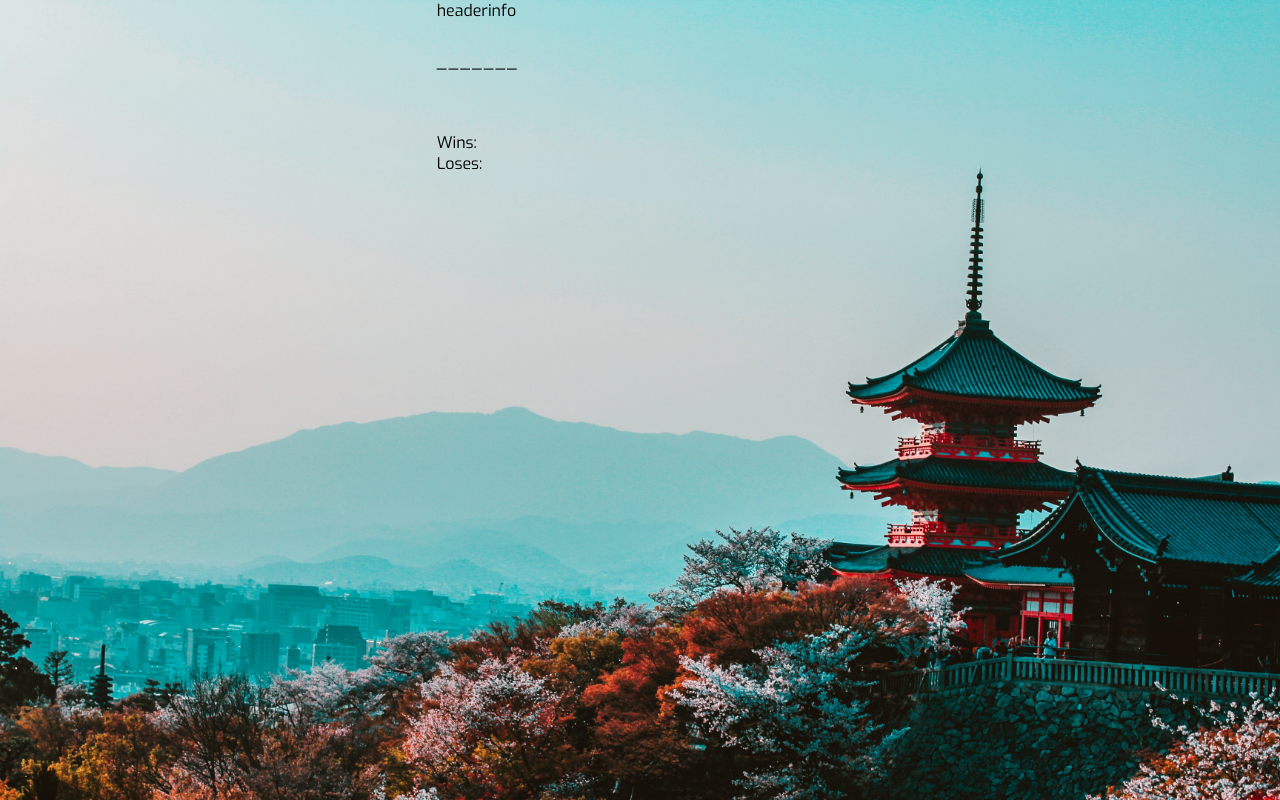
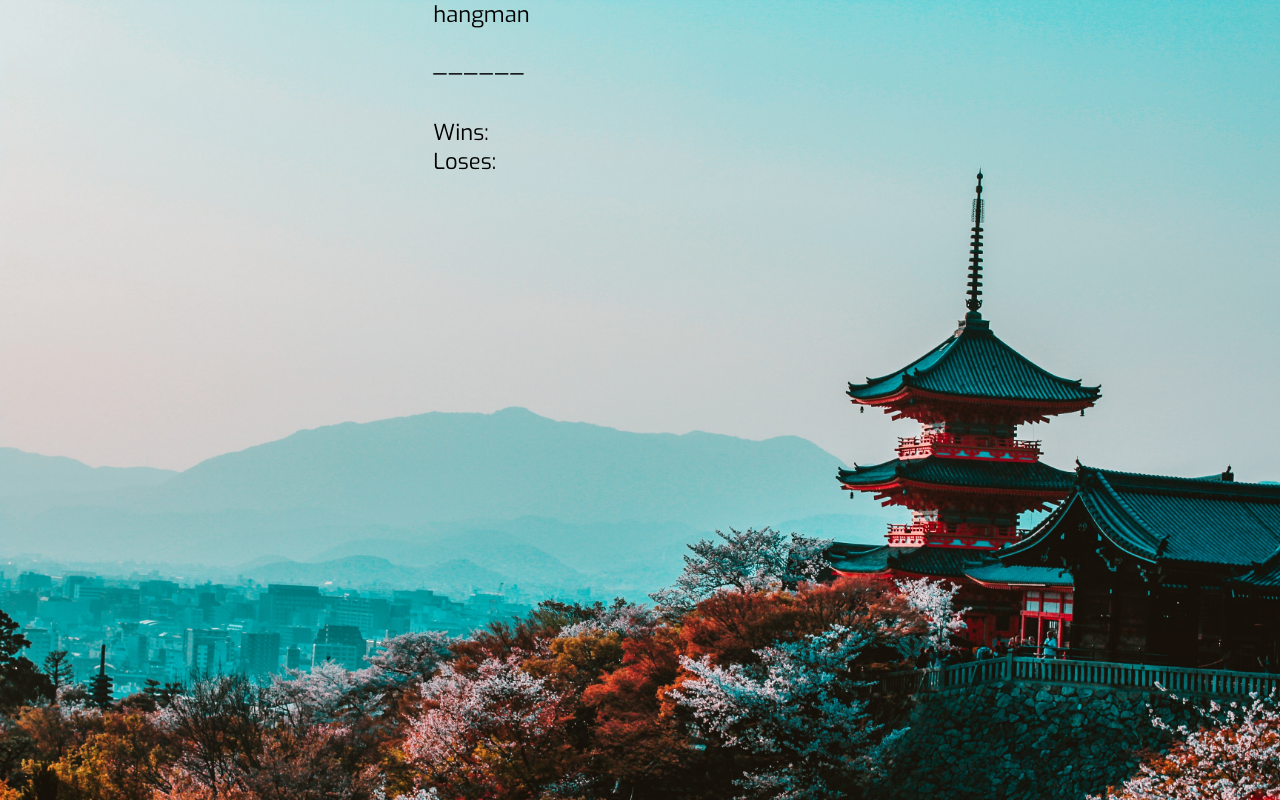
Before and after one commit to trentoncornwall/hangman, a plain HTML site: page index.html in a window 1280 px wide. Drawn offline with Linux system fonts and the light colour scheme.

Commit message:
complete just need to be improved on now

```diff
--- a/assets/css/style.css
+++ b/assets/css/style.css
@@ -7,7 +7,7 @@
 
 body {
     font-family: 'Exo', sans-serif;
-
+    font-size: 22px;
     background-image: url("../images/background.jpg");
     background-size: cover;
 }
@@ -15,9 +15,9 @@ body {
 .board {
     display: grid;
     grid-template-columns: repeat(3, 1fr);
-    grid-gap: 30px;
+    grid-gap: 20px;
     align-items: top;
-}
+    }
 
 header {
     grid-column: 2 / span 1;
--- a/assets/javascript/game.js
+++ b/assets/javascript/game.js
@@ -8,12 +8,18 @@ var wordLibrary = {
     library: [
         "japan",
         "kyoto",
-        "yingyang",
+        "yinyang",
         "kimono",
         "samurai",
         "katana",
         "ninja",
-        "karate"
+        "karate",
+        "sushi",
+        "sake",
+        "ramen",
+        "hiragana",
+        "katakana",
+        "kanji"
     ],
 
     createTargetWord: function() {
@@ -47,7 +53,7 @@ var wrongKeysPressed = {
     loseCheck: function() {
 
         // If they still have strikes left remove a strike
-        if (this.wrongStrike !== 0) {
+        if (this.wrongStrike !== 1) {
             this.wrongStrike -= 1
 
         } else {
--- a/index.html
+++ b/index.html
@@ -16,7 +16,7 @@
 <body>
 
     <div class="board">
-        <header>headerinfo</header>
+        <header>hangman</header>
         <!--Hangman word cards-->
         <div class="displayedText" id="targetWord"></div>
 
```
